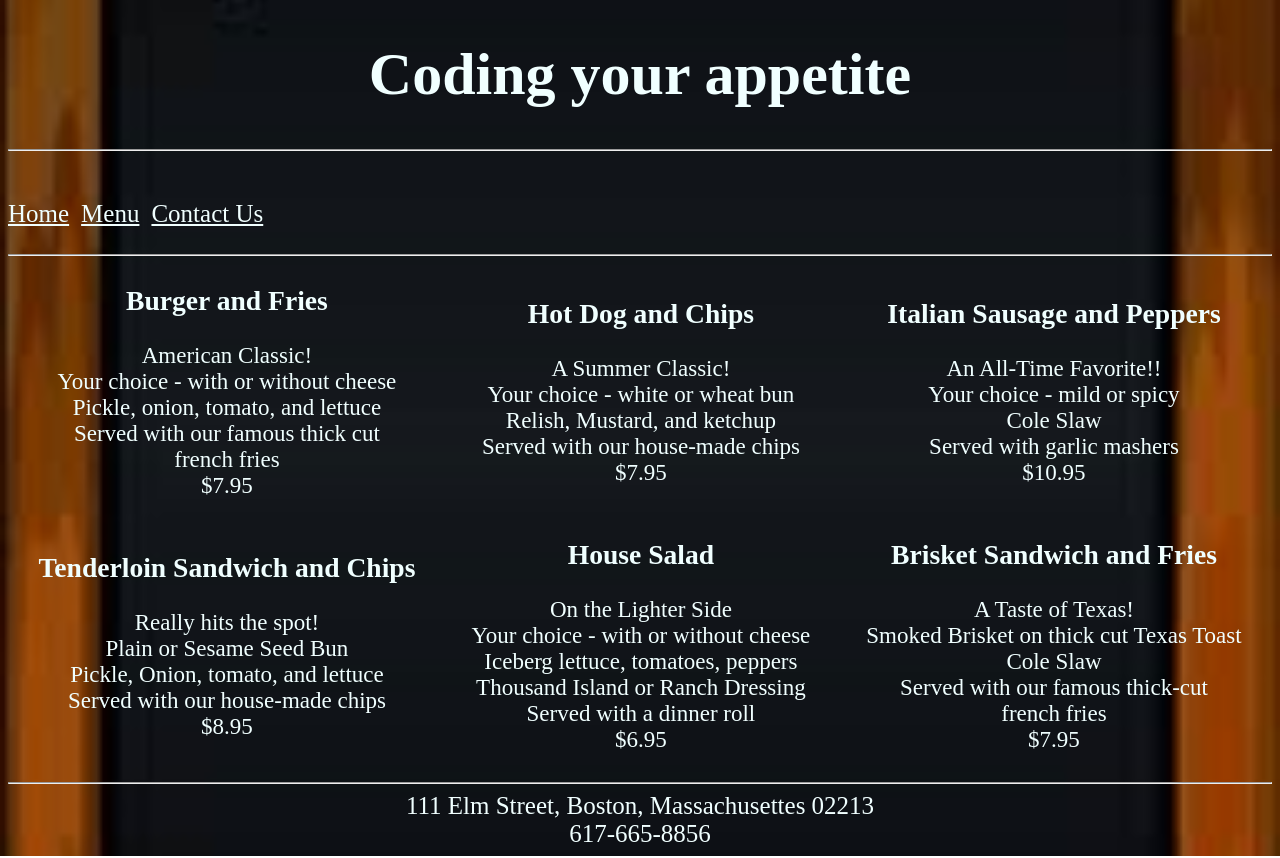
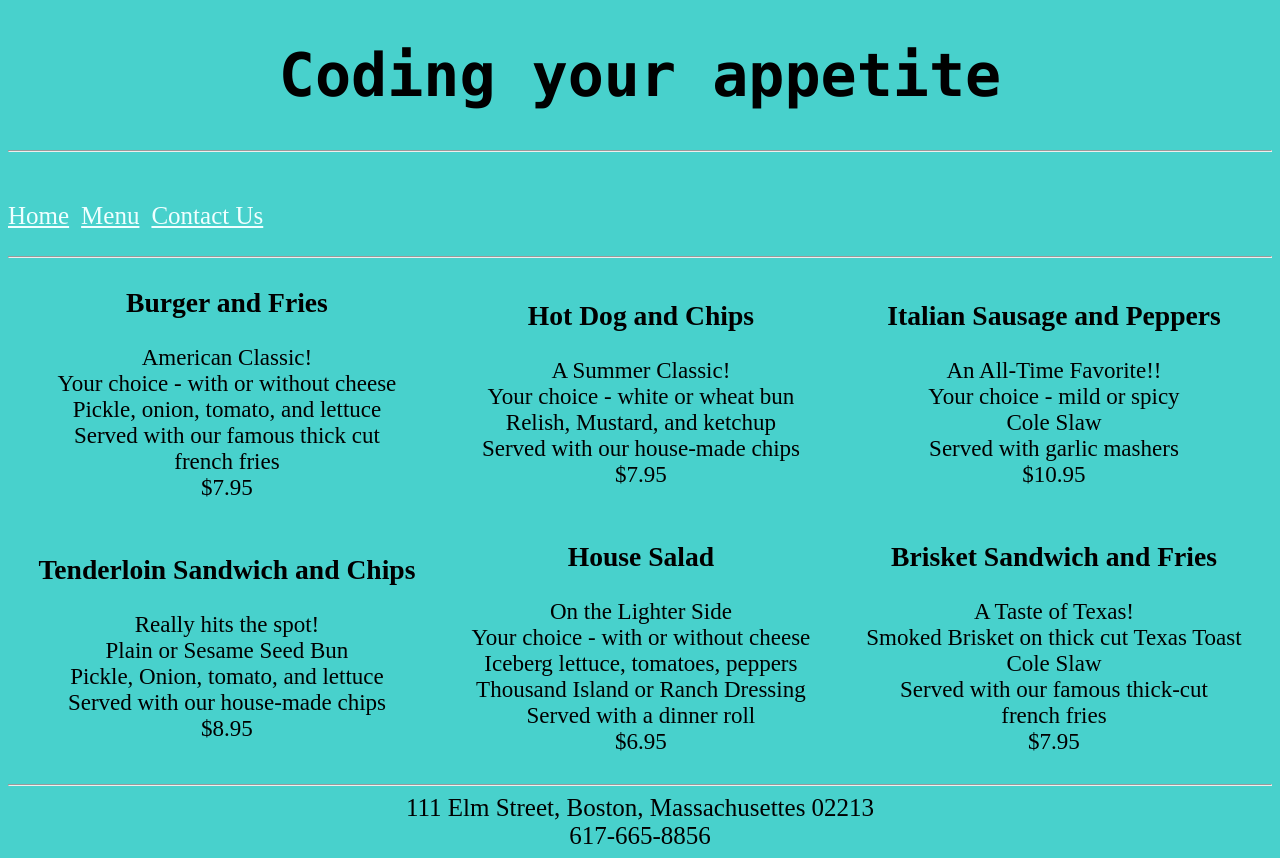
Before and after one commit to faithcuneo/Lab-Restaurant-Site, a plain HTML site: page Menu.html in a window 1280 px wide. Drawn offline with Linux system fonts and the light colour scheme.

Commit message:
Restaurant site V3

```diff
--- a/Menu.html
+++ b/Menu.html
@@ -5,11 +5,11 @@
         <link href="RestaurantStyles.css" rel="stylesheet" type="text/css">
         <style>
         body{
-            background-image: url(images/menubackground.png);
+            /*background-image: url(images/menubackground.png);
             background-size: cover;
             background-position: center center;
-            background-repeat: no-repeat;
-            color:azure;
+            background-repeat: no-repeat;*/
+            background-color:#48D1CC;
         }
         table{
             width:100%;
--- a/RestaurantStyles.css
+++ b/RestaurantStyles.css
@@ -11,3 +11,7 @@ footer {
 a {
     font-size: 25px;
 }
+
+header{
+    font-family: consolas;
+}
```
Also changed, not shown: Contact.html (+4 -3 lines), Index.html (+1 -1 lines).
